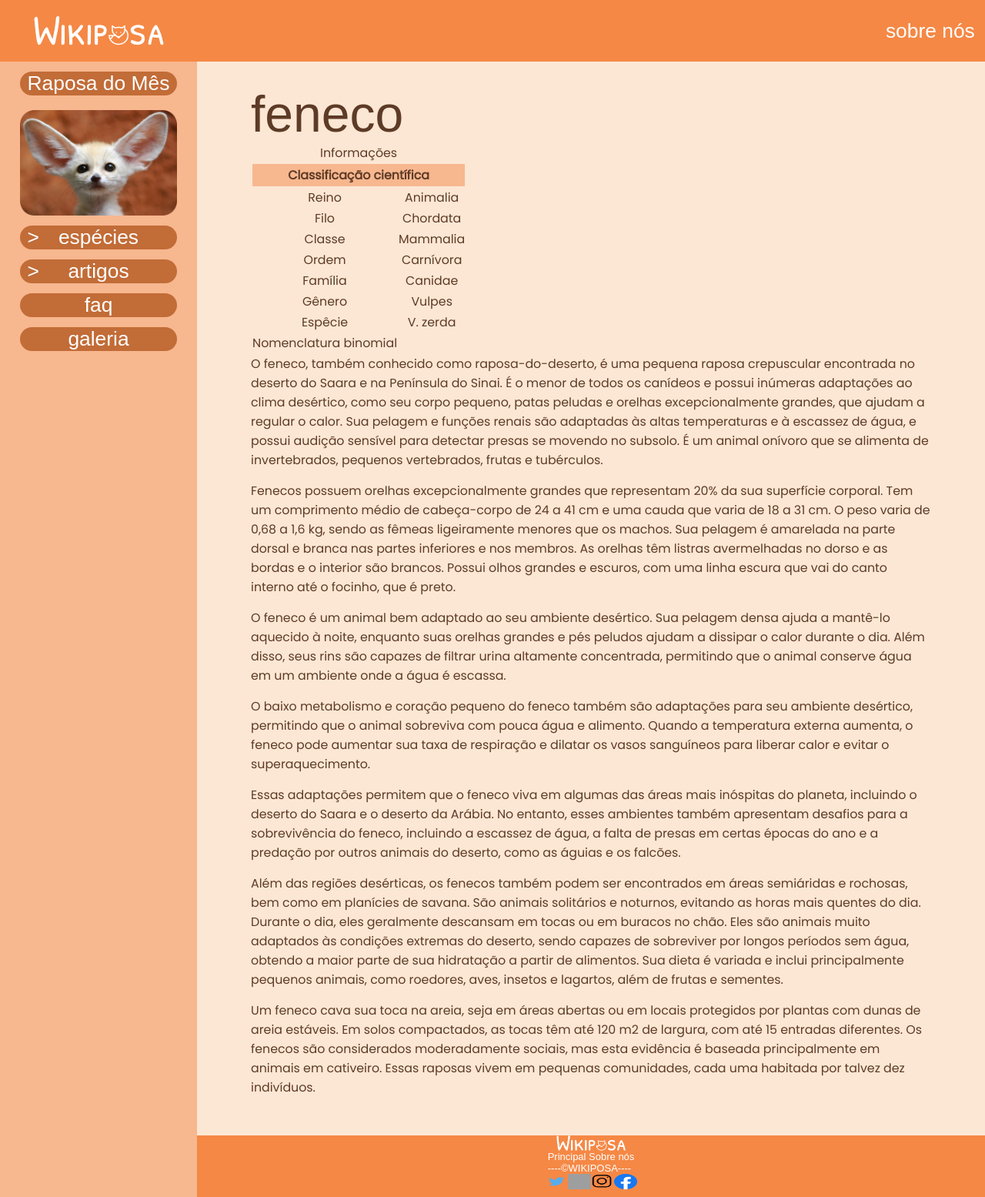
After one commit to pedrOfsilveira/trabalho2-pwf, a PHP site: page /feneco.html in a window 1280 px wide. The commit adds this page. Shown: the whole page at 77% size. Run offline with PHP 8.4, Linux system fonts and the light colour scheme; some web fonts are replaced; grey boxes are pictures that could not be loaded.

Commit message:
fenecos + pedrinho

```diff
--- a/css/style.css
+++ b/css/style.css
@@ -21,8 +21,6 @@
     'sidebar main'
     'sidebar footer';
 }
-
-
 
 header {
   background-color: #f58845;
@@ -48,13 +46,13 @@ a {
 h1 {
   font-weight: 400;
   font-size: 2.5rem;
-  font-family: "Patrick Hand SC", sans-serif;
+  font-family: 'Patrick Hand SC', sans-serif;
 }
 
 main {
   grid-area: main;
   background-color: #fce7d4;
-  color: #5D3B27;
+  color: #5d3b27;
 }
 
 aside {
@@ -73,7 +71,6 @@ nav {
 
 .raposa_mes {
   margin-top: 0.7rem;
-  cursor: pointer;
   width: 100%;
 }
 
@@ -90,7 +87,7 @@ footer {
 .conteudo {
   margin: 30px 70px 50px 70px;
   text-align: left;
-  font-family: "Poppins", sans-serif;
+  font-family: 'Poppins', sans-serif;
   font-size: 0.6rem;
 }
 
@@ -109,7 +106,7 @@ footer {
 .thumb_r {
   margin: 0 0 6px 12px;
   float: right;
-  background-color:#f7b78f;
+  background-color: #f7b78f;
   padding: 10px;
   min-width: 100px;
   min-height: 100px;
@@ -117,7 +114,7 @@ footer {
   height: auto;
 }
 
-.thumb{
+.thumb {
   width: 100%;
   height: 100%;
 }
@@ -148,33 +145,33 @@ input[type='checkbox'] {
   background: #c26c37;
   cursor: pointer;
   border-radius: 0.7rem;
-  transition: all .2s ease-out;
+  transition: all 0.2s ease-out;
 }
 
 .lbl-botao::before {
-  content: ">";
+  content: '>';
   position: absolute;
   left: 10px;
   vertical-align: middle;
-  margin-right: .7rem;
-  transition: transform .2s ease-in-out;
+  margin-right: 0.7rem;
+  transition: transform 0.2s ease-in-out;
 }
 
-.botao:checked+.lbl-botao::before {
+.botao:checked + .lbl-botao::before {
   transform: rotate(90deg);
 }
 
 .fundo_botao {
   max-height: 0px;
   overflow: hidden;
-  transition: max-height .1s ease-in;
+  transition: max-height 0.1s ease-in;
 }
 
-.botao:checked+.lbl-botao+.fundo_botao {
+.botao:checked + .lbl-botao + .fundo_botao {
   max-height: 350px;
 }
 
-.botao:checked+.lbl-botao {
+.botao:checked + .lbl-botao {
   border-bottom-right-radius: 0;
   border-bottom-left-radius: 0;
 }
@@ -183,7 +180,7 @@ input[type='checkbox'] {
   background: #c26c37;
   border-bottom-left-radius: 0.7rem;
   border-bottom-right-radius: 0.7rem;
-  padding: .5rem 1rem;
+  padding: 0.5rem 1rem;
   font-size: 0.8rem;
 }
 
@@ -209,28 +206,32 @@ input[type='checkbox'] {
 @media (max-width: 600px) {
   .wrapper {
     grid-template-columns: 1fr;
-    grid-template-rows: 10vh 10vh minmax(80vh, auto) 10vh;
+    grid-template-rows: 10vh 8vh minmax(80vh, auto) 10vh;
     grid-template-areas:
       'header'
       'sidebar'
       'main'
       'footer';
   }
+
   nav {
+    font-size: 0.8rem;
     display: grid;
     width: 100%;
     height: 100%;
     margin: 0;
-    grid-template-columns: 1fr 1fr 1fr 1fr 1fr;
-    grid-template-rows: 1fr;
+    grid-template-columns: 1fr 1fr 1fr 1fr;
+    grid-template-rows: 1fr 1fr;
     grid-template-areas:
-      'raposa-mes especie artigo faq galeria';
+      'raposa-mes raposa-mes raposa-mes raposa-mes'
+      'especie artigo faq galeria';
   }
 
   nav .botao {
     margin: 0;
     border-radius: 0;
-    height: 2.6rem;
+    height: 4vh;
+    vertical-align: middle;
   }
   #botao_raposa {
     grid-area: raposa-mes;
@@ -249,7 +250,7 @@ input[type='checkbox'] {
   }
   .lbl-botao {
     border-radius: 0;
-    margin: 0;
+    height: 4vh;
   }
 
   .menu_botao {
@@ -257,19 +258,22 @@ input[type='checkbox'] {
   }
 
   .lbl-botao::before {
-    content: ">";
+    content: '>';
     position: relative;
   }
 
-  .conteudo_interior {
+  .fundo_botao .conteudo_interior {
     border-radius: 0;
   }
+
   .raposa_mes {
     display: none;
   }
 
   aside {
     background-color: #fce7d4;
+    position: sticky;
+    top: 10vh;
   }
 
   .fenecos_main {
@@ -286,7 +290,7 @@ input[type='checkbox'] {
     font-size: 2rem;
   }
 
-  .thumb{
+  .thumb {
     width: 150px;
   }
 
--- /dev/null
+++ b/feneco.css
@@ -0,0 +1,14 @@
+@import "css/style.css";
+
+tr {
+    text-align: center;
+}
+
+tr:hover {
+    background-color: #f7b78f;
+}
+
+th {
+    background-color: #f7b78f;
+    padding: 2px;
+}
--- /dev/null
+++ b/feneco.html
@@ -0,0 +1,171 @@
+<!DOCTYPE html>
+<html lang="pt-br">
+
+<head>
+    <meta charset="UTF-8">
+    <meta http-equiv="X-UA-Compatible" content="IE=edge">
+    <meta name="viewport" content="width=device-width, initial-scale=1.0">
+    <link href="feneco.css" rel="stylesheet">
+    <title>Wikiposa</title>
+</head>
+
+<body>
+    <div class="wrapper">
+        <header>
+            <a href="index.html">
+                <img class="logo" alt="logo do site Wikiposa" src="img/logo.png">
+            </a>
+            <a class="sobre" href="https://youtu.be/dQw4w9WgXcQ">
+                <p>sobre nós</p>
+            </a>
+        </header>
+        <aside>
+            <nav>
+                <div class="botao" id="botao_raposa">
+                    <p>Raposa do Mês</p>
+                </div>
+                <img class="raposa_mes" alt="imagem da raposa do mês" src="img/feneco_raposadomes.png">
+                <div class="menu_botao" id="botao_especie">
+                    <input id="especies" class="botao" type="checkbox">
+                    <label for="especies" class="lbl-botao">espécies </label>
+                    <div class="fundo_botao">
+                        <div class="conteudo_interior">
+                            <a
+                                href="https://www.google.com/search?q=tighnari+rule34&ei=l2VnZKmMC_-g5OUPivq1uAM&ved=0ahUKEwjps5ivq4H_AhV_ELkGHQp9DTcQ4dUDCA8&uact=5&oq=alhaitham+rule34&gs_lcp=Cgxnd3Mtd2l6LXNlcnAQA0oECEEYAVDGDFj1dWD0dmgCcAB4AIABhAKIAeUGkgEFMC4xLjOYAQCgAQHAAQE&sclient=gws-wiz-serp">
+                                <p> vulpes zerda </p>
+                            </a>
+                        </div>
+                    </div>
+                </div>
+                <div class="menu_botao" id="botao_artigo">
+                    <input id="artigos" class="botao" type="checkbox">
+                    <label for="artigos" class="lbl-botao">artigos </label>
+                    <div class="fundo_botao">
+                        <div class="conteudo_interior">
+                            <p> texto texto </p>
+                        </div>
+                    </div>
+                </div>
+                <div class="botao" id="botao_faq">
+                    <p>faq</p>
+                </div>
+                <div class="botao" id="botao_galeria">
+                    <p>galeria</p>
+                </div>
+            </nav>
+        </aside>
+        <main>
+            <div class="conteudo">
+                <h1>feneco</h1>
+                <div class="tabela">
+                    <table>
+                        <caption>Informações</caption>
+                        <thead>
+                            <tr>
+                                <th colspan="2" style="text-align:center;">Classificação científica</th>
+                            </tr>
+                        </thead>
+                        <tbody>
+                            <tr>
+                                <td>Reino</td>
+                                <td>Animalia</td>
+                            </tr>
+                            <tr>
+                                <td>Filo</td>
+                                <td>Chordata</td>
+                            </tr>
+                            <tr>
+                                <td>Classe</td>
+                                <td>Mammalia</td>
+                            </tr>
+                            <tr>
+                                <td>Ordem</td>
+                                <td>Carnívora</td>
+                            </tr>
+                            <tr>
+                                <td>Família</td>
+                                <td>Canidae</td>
+                            </tr>
+                            <tr>
+                                <td>Gênero</td>
+                                <td>Vulpes</td>
+                            </tr>
+                            <tr>
+                                <td>Espêcie</td>
+                                <td>V. zerda</td>
+                            </tr>
+                        </tbody>
+                        <tfoot>
+                            <tr>
+                                <td>Nomenclatura binomial</td>
+                            </tr>
+                        </tfoot>
+                    </table>
+                </div>
+                <p>O feneco, também conhecido como raposa-do-deserto, é uma pequena raposa crepuscular encontrada no
+                    deserto do Saara e na Península do Sinai. É o menor de todos os canídeos e possui inúmeras
+                    adaptações ao clima desértico, como seu corpo pequeno, patas peludas e orelhas excepcionalmente
+                    grandes, que ajudam a regular o calor. Sua pelagem e funções renais são adaptadas às altas
+                    temperaturas e à escassez de água, e possui audição sensível para detectar presas se movendo no
+                    subsolo. É um animal onívoro que se alimenta de invertebrados, pequenos vertebrados, frutas e
+                    tubérculos.
+                </p>
+                <p>Fenecos possuem orelhas excepcionalmente grandes que representam 20% da sua superfície corporal. Tem
+                    um comprimento médio de cabeça-corpo de 24 a 41 cm e uma cauda que varia de 18 a 31 cm. O peso varia
+                    de 0,68 a 1,6 kg, sendo as fêmeas ligeiramente menores que os machos. Sua pelagem é amarelada na
+                    parte dorsal e branca nas partes inferiores e nos membros. As orelhas têm listras avermelhadas no
+                    dorso e as bordas e o interior são brancos. Possui olhos grandes e escuros, com uma linha escura que
+                    vai do canto interno até o focinho, que é preto.
+                </p>
+                <p>O feneco é um animal bem adaptado ao seu ambiente desértico. Sua pelagem densa ajuda a mantê-lo
+                    aquecido à noite, enquanto suas orelhas grandes e pés peludos ajudam a dissipar o calor durante o
+                    dia. Além disso, seus rins são capazes de filtrar urina altamente concentrada, permitindo que o
+                    animal conserve água em um ambiente onde a água é escassa.
+                </p>
+                <p>O baixo metabolismo e coração pequeno do feneco também são adaptações para seu ambiente desértico,
+                    permitindo que o animal sobreviva com pouca água e alimento. Quando a temperatura externa aumenta, o
+                    feneco pode aumentar sua taxa de respiração e dilatar os vasos sanguíneos para liberar calor e
+                    evitar o superaquecimento.
+                </p>
+                <p>Essas adaptações permitem que o feneco viva em algumas das áreas mais inóspitas do planeta, incluindo
+                    o deserto do Saara e o deserto da Arábia. No entanto, esses ambientes também apresentam desafios
+                    para a sobrevivência do feneco, incluindo a escassez de água, a falta de presas em certas épocas do
+                    ano e a predação por outros animais do deserto, como as águias e os falcões.
+                </p>
+                <p>Além das regiões desérticas, os fenecos também podem ser encontrados em áreas semiáridas e rochosas,
+                    bem como em planícies de savana. São animais solitários e noturnos, evitando as horas mais quentes
+                    do dia. Durante o dia, eles geralmente descansam em tocas ou em buracos no chão. Eles são animais
+                    muito adaptados às condições extremas do deserto, sendo capazes de sobreviver por longos períodos
+                    sem água, obtendo a maior parte de sua hidratação a partir de alimentos. Sua dieta é variada e
+                    inclui principalmente pequenos animais, como roedores, aves, insetos e lagartos, além de frutas e
+                    sementes.
+                </p>
+                <p>Um feneco cava sua toca na areia, seja em áreas abertas ou em locais protegidos por plantas com dunas
+                    de areia estáveis. Em solos compactados, as tocas têm até 120 m2 de largura, com até 15 entradas
+                    diferentes. Os fenecos são considerados moderadamente sociais, mas esta evidência é baseada
+                    principalmente em animais em cativeiro. Essas raposas vivem em pequenas comunidades, cada uma
+                    habitada por talvez dez indivíduos.
+                </p>
+            </div>
+        </main>
+        <footer>
+            <div class="footer_centro">
+                <div class="rodalogo">
+                    <img src="img/logo.png" alt="logo rodapé" width="90" height="20">
+                </div>
+                <div class="textoroda">
+                    Principal Sobre nós <br>
+                    ----©WIKIPOSA----
+                </div>
+                <div class="icons">
+                    <img class="icones" src="img/twitter.png" alt="twitter" width="30" height="20">
+                    <img class="icones" src="img/youtube.png" alt="youtube" width="30" height="20">
+                    <img class="icones" src="img/instagram.png" alt="insta" width="30" height="20">
+                    <img class="icones" src="img/facebook.png" alt="face" width="30" height="20">
+                </div>
+            </div>
+        </footer>
+    </div>
+</body>
+
+</html>
```
